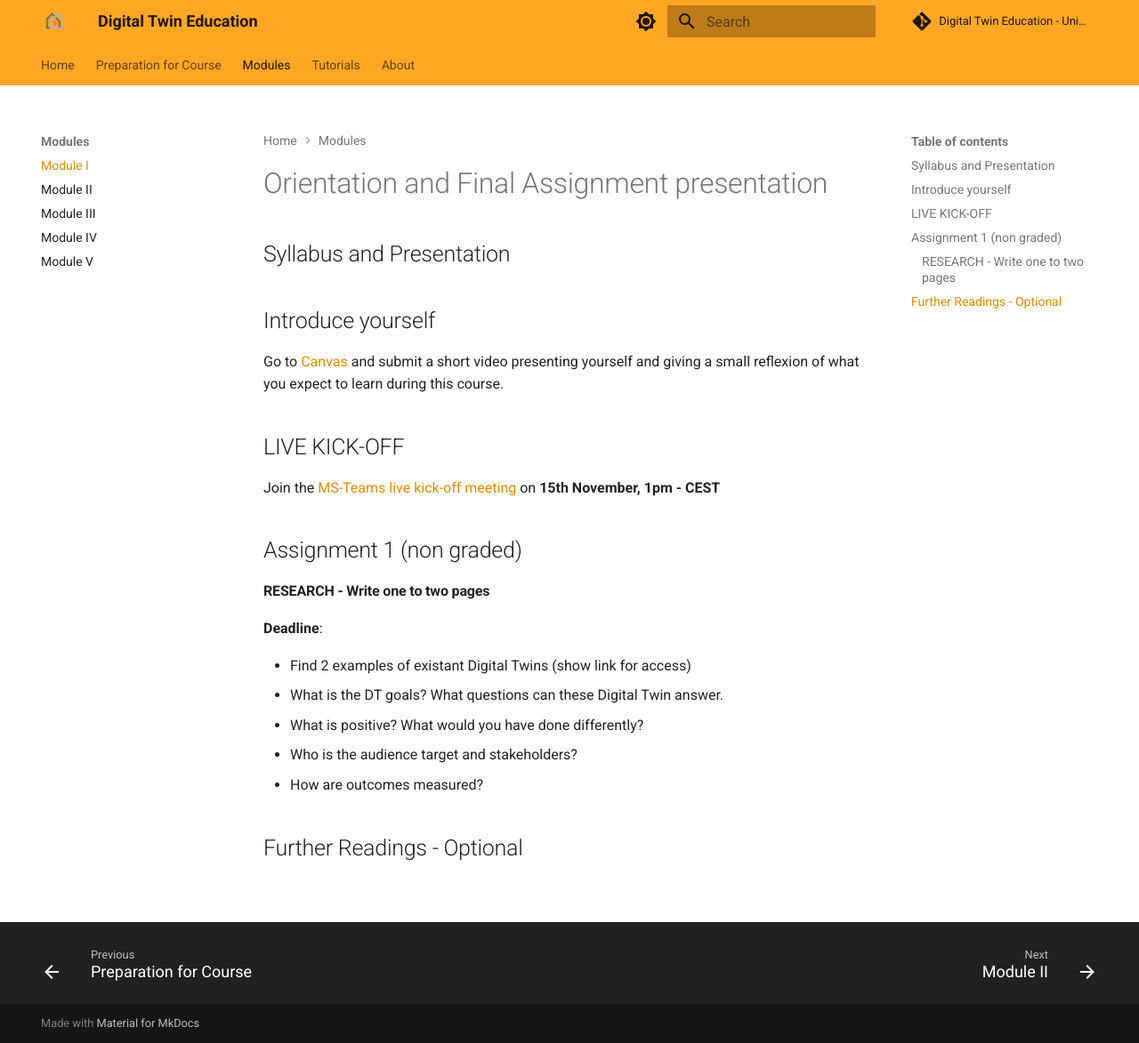
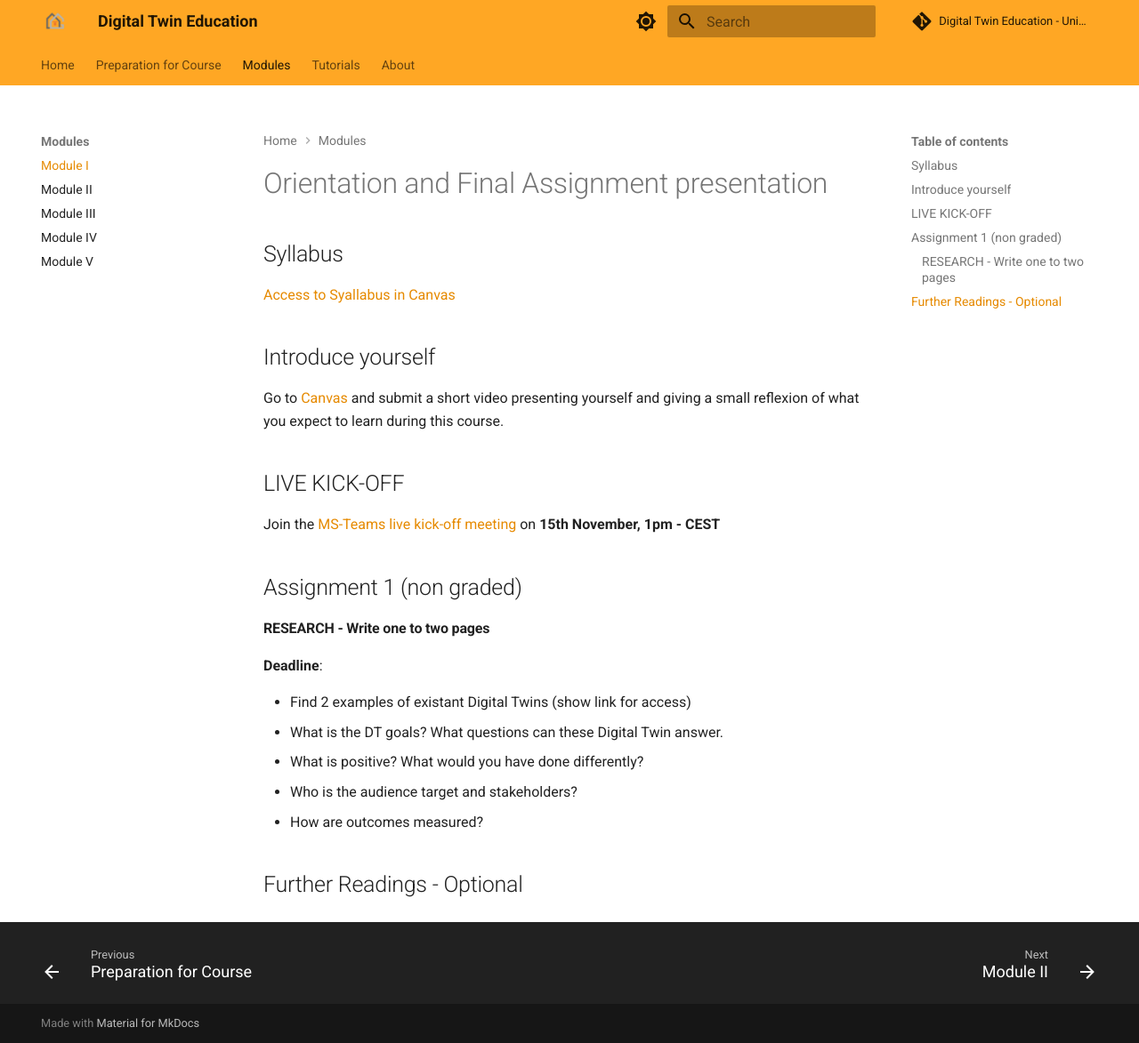
Before and after one commit to DigitalTwin-Geohub/DigitalTwinEducation, an MkDocs documentation site: the page built from docs/Modules/Module I.md, in a window 1280 px wide and 1173 px high. Shown: the whole window at 89% size. Built offline with MkDocs 1.6.1 and Material for MkDocs 9.7.7, drawn with Linux system fonts in a browser that asks for light colours; comment, search, counter and statistics services are not loaded.

Commit message:
minor changes in module I

```diff
--- a/docs/Modules/Module I.md
+++ b/docs/Modules/Module I.md
@@ -1,8 +1,8 @@
 # Orientation and Final Assignment presentation
 
-## Syllabus and Presentation
+## Syllabus
 
-[](https://canvas.vu.nl/courses/80299)
+[Access to Syallabus in Canvas](https://canvas.vu.nl/courses/80299)
 
 ## Introduce yourself
 
```
